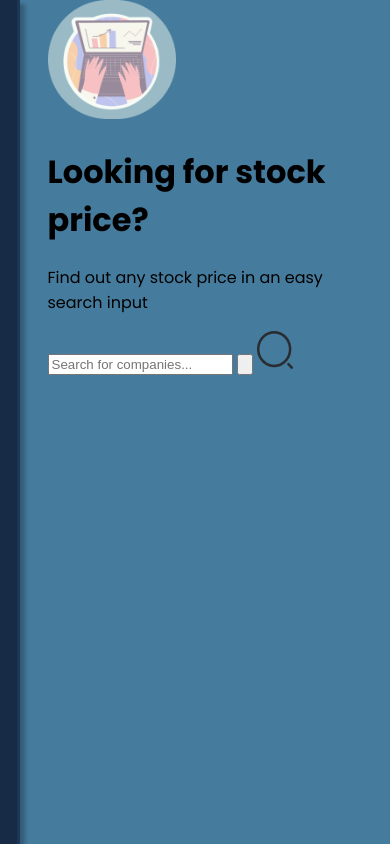
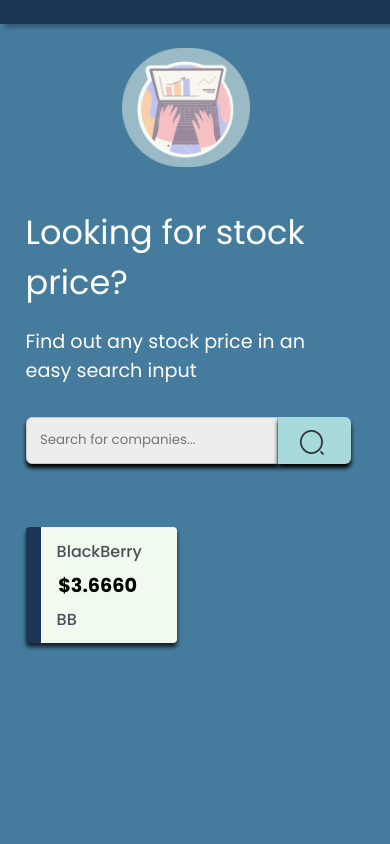
Before and after one commit to DictionaryFrancis/Stock-Search, a plain HTML site: page index.html in a window 390 px wide. Drawn offline with Linux system fonts and the light colour scheme.

Commit message:
Finish mobile-desktop

```diff
--- a/index.html
+++ b/index.html
@@ -21,19 +21,22 @@
             <div class="rectangle"></div>
         </aside>
         <main class="content">
-            <div class="logo_mask">
-                <img class="logo" src="/Stock-Search/logo.png" alt="graphic">
-            </div>
+            <a href="#"><img class="logo" src="/image/logo.png" alt="graphic"></a>
             <h1>Looking for stock price?</h1>
             <p>Find out any stock price in an easy search input</p>
-            <input type="search" name="" id="" placeholder="Search for companies...">
-            <input type="submit" value="">
-            <span><img src="../Stock-Search/search icon.png" alt="search icon"></span>
-            <div class="fontainer_info">
-                <div class="rectangle_2"></div>
-                <div id="stock_name"></div>
-                <div id="price_id"></div>
-                <div id="stock_letters"></div>
+            <div class="flex">
+                <div class="container_input_search">
+                    <input  class="input_search" type="search" name="" id="" placeholder="Search for companies...">
+                </div>
+                <div class="container_btn_search">
+                    <button class="btn_search" type="submit" value=""></button>
+                    <img  class="icon_img" src="/image/search icon.png" alt="search icon">
+                </div>
+            </div>
+            <div class="container_info">
+                <div class="stock_name" id="stock_name">BlackBerry</div>
+                <div class="price_id" id="price_id">$3.6660</div>
+                <div class="stock_letters" id="stock_letters">BB</div>
             </div>
         </main>
     </div>
--- a/style.css
+++ b/style.css
@@ -6,17 +6,19 @@
     padding: 0;
     font-family: 'Poppins', sans-serif;
 }
-.container{
+
+.container {
     display: flex;
 }
 
 .rectangle {
     width: 20%;
     background-color: #1D3557;
-    border-left: 17px solid rgba(0,0,0,.2);
+    border-left: 17px solid rgba(0, 0, 0, .2);
     height: 100vh;
     box-shadow: 5px 4px 4px rgba(0, 0, 0, 0.25);
 }
+
 .content {
     width: 80%;
     margin: 0 auto;
@@ -24,6 +26,146 @@
 }
 
 
-.logo{
+.logo {
     width: 8em;
+    padding: 5em 0 0 2em;
 }
+
+h1 {
+    padding: 1em 0 0 0;
+    color: #FFFFFF;
+    font-family: 'Poppins', sans-serif;
+    font-weight: 400;
+    margin: 0;
+    font-size: 2.1em;
+}
+
+p {
+    margin: 0;
+    padding: 1em 0 0 0;
+    font-size: 1.2em;
+    color: #FFFFFF;
+}
+
+.flex {
+    display: flex;
+    padding: 2em 0 0 0;
+}
+
+.container_input_search {
+    width: 17.5em;
+    height: 2.8em;
+
+}
+
+.input_search {
+    border: 1px solid #C7C7C7;
+    border-radius: 6px 0 0 6px;
+    background: #EDEDED;
+    width: 21.5em;
+    box-shadow: 0px 4px 4px #000000;
+    font-family: 'Poppins', sans-serif;
+    color: #000000;
+    padding: 1em;
+    height: 3.5em;
+}
+
+.container_btn_search {
+    height: 2.9em;
+    width: 4.5em;
+}
+
+.btn_search {
+    border: 1px solid #C7C7C7;
+    background: #A8DADC;
+    box-shadow: 0px 4px 4px #000000;
+    border-radius: 0px 6px 6px 0px;
+    border: none;
+    cursor: pointer;
+    height: 3.5em;
+    width: 5.5em;
+}
+
+span {
+    position: relative;
+    top: 0px;
+    right: 53px;
+}
+
+.icon_img {
+    width: 1.5em;
+    cursor: pointer;
+    position: relative;
+    top: -40px;
+    left: 22px;
+}
+
+/*-----Container Stock Info-----*/
+.container_info {
+    background: #F1FAEE;
+    width: 7.5em;
+    padding: 0.5em;
+    margin: 4em 0 0 0;
+    box-shadow: 0px 4px 4px rgba(0, 0, 0, 0.75);
+    border-radius: 4px;
+    border-left: 15px solid #1D3557;
+}
+
+.stock_name,
+.stock_letters,
+.price_id {
+    padding: 0.2em 0.2em 0.2em 0.5em;
+}
+
+.stock_name {
+    font-family: 'Poppins';
+    font-style: normal;
+    font-weight: 500;
+    font-size: 1.0em;
+    color: #495057;
+}
+
+.price_id {
+    font-weight: bold;
+    font-size: 1.2em;
+    color: #000000;
+    font-family: 'Poppins';
+}
+
+.stock_letters {
+    color: #495057;
+    font-weight: 500;
+}
+
+/* =========
+    MEDIA QUERY
+    ======== */
+
+@media only screen and (max-width: 400px) {
+    .rectangle {
+        width: 100%;
+        background-color: #1D3557;
+        height: 1.5em;
+        border: 0px;
+    }
+
+    .container {
+        display: flex;
+        flex-direction: column;
+    }
+
+    .content {
+        width: 80%;
+        margin: 0 1.6em;
+        text-align: start;
+    }
+
+    .logo {
+        padding: 1.5em 0 0 6em
+    }
+
+    .input_search {
+        width: 18.9em;
+    }
+
+}
```
Also changed, not shown: image/Rectangle.png (renamed from Rectangle.png), image/Rectangle_1.png (renamed from Rectangle_1.png), image/logo.png (renamed from logo.png), image/search icon.png (renamed from search icon.png).
